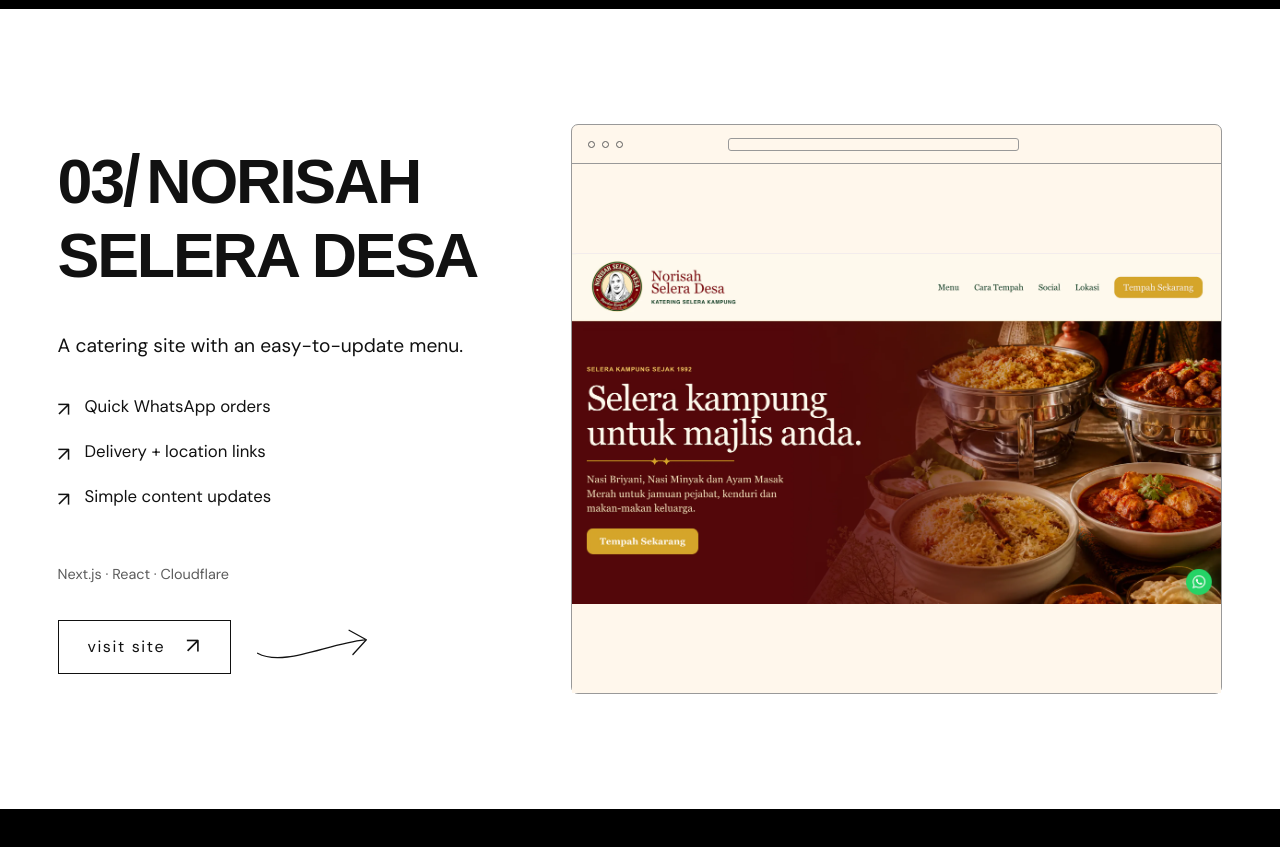
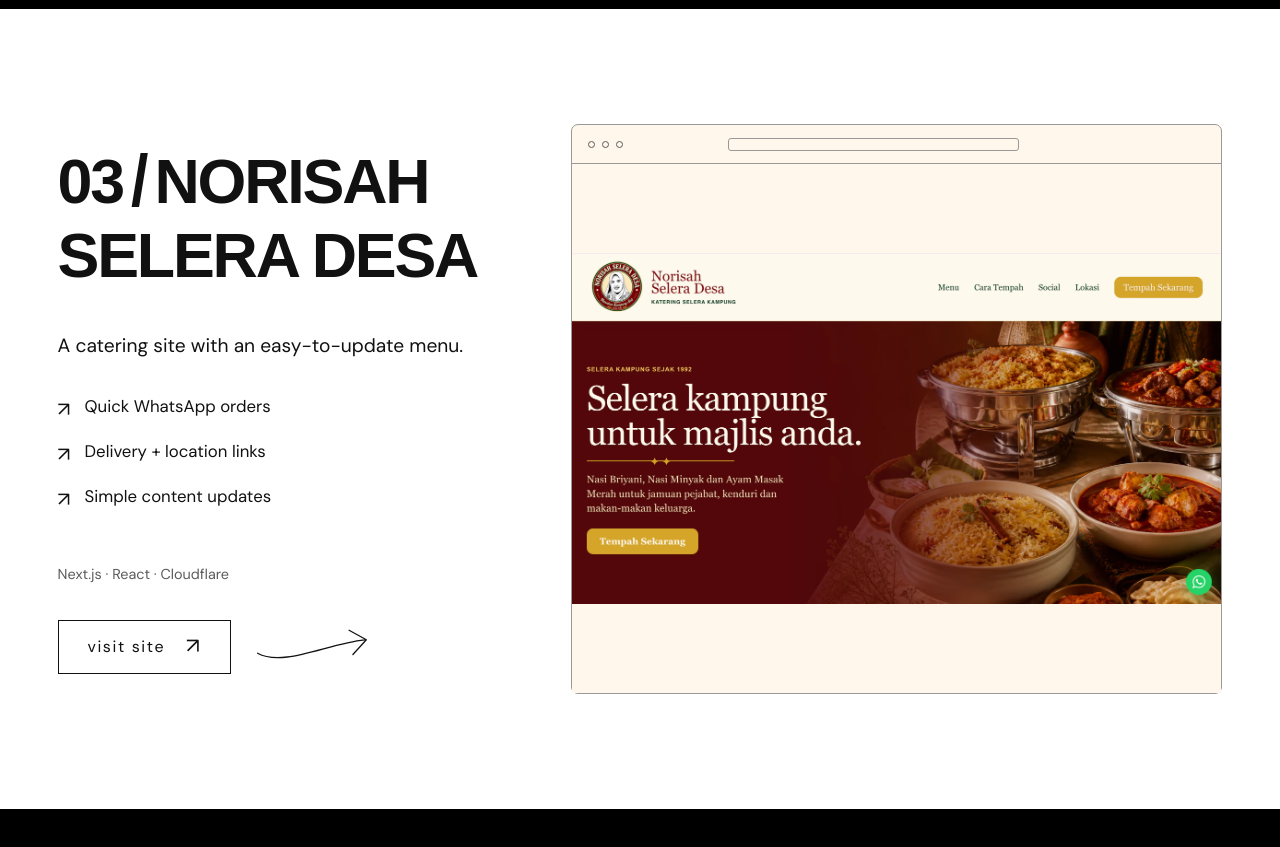
Before and after one commit to FaizHashimson/Digital-Portfolio, a Next.js app: page / in a window 1280 px wide. Shown: the part 4100-4947 px from the top of the page. Built offline with nearby package versions, Linux system fonts and the light colour scheme; a web font is replaced by a local one.

Commit message:
Space Norisah heading around slash

```diff
--- a/src/app/globals.css
+++ b/src/app/globals.css
@@ -524,7 +524,7 @@ ul {
 }
 .norisah-heading-slash {
   display: inline-block;
-  margin-left: 0;
+  margin-left: 0.13em;
   margin-right: 0.13em;
   transform: scaleY(1.14);
   transform-origin: center;
```
